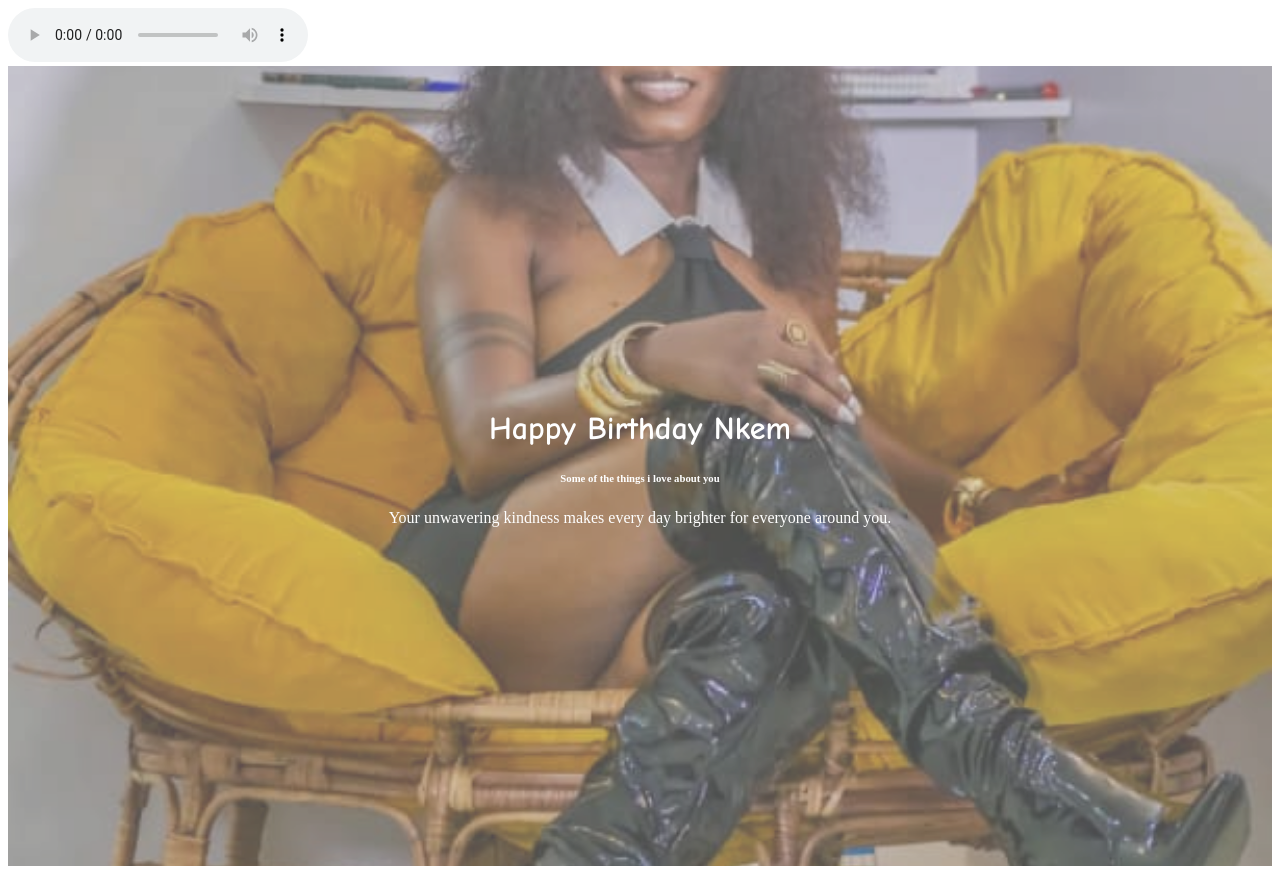
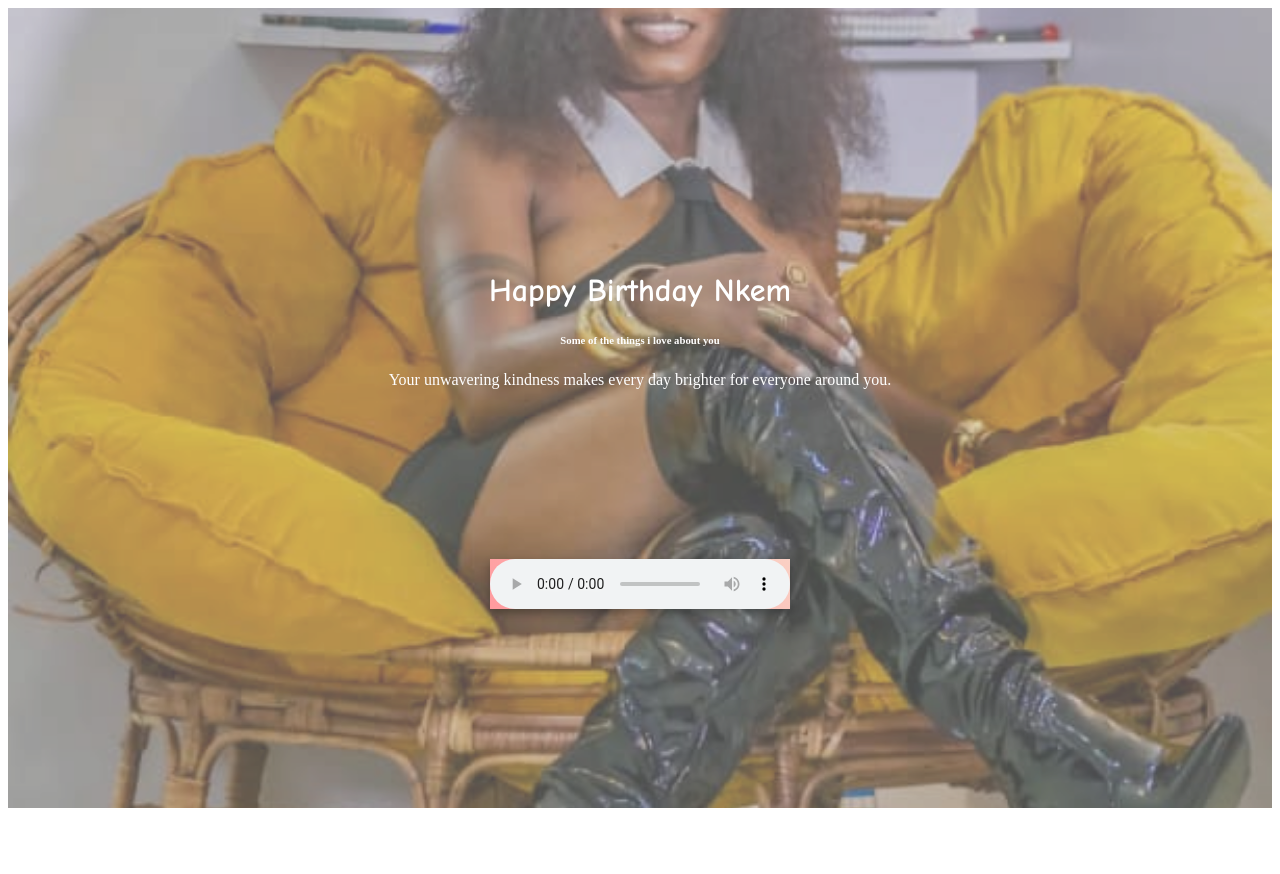
Before and after one commit to weird-cell/birthday, a plain HTML site: page index.html in a window 1280 px wide. After the commit the page ends 816 px from the top, so only its background shows below. Drawn offline with Linux system fonts and the light colour scheme.

Commit message:
Update index.html

```diff
--- a/index.html
+++ b/index.html
@@ -3,9 +3,31 @@
 <head>
     <meta charset="UTF-8">
     <meta name="viewport" content="width=device-width, initial-scale=1.0">
-    <title>Happy birthday nkem</title>
+    <title>Responsive Website with Images Containing Text</title>
 
     <style>
+         #audio-container {
+            position: absolute;
+            bottom: 20%;
+            left: 50%;
+            transform: translate(-50%, -50%);
+            z-index: 10; /* Ensure it's above the gallery content */
+        }
+
+        #background-music {
+            width: 50px; /* Adjust size as desired */
+            height: 50px; /* Adjust size as desired */
+            cursor: pointer;
+
+            background: linear-gradient(45deg, #ff9a9e, #fad0c4); /* Stylish gradient */
+            box-shadow: 0px 4px 8px rgba(0, 0, 0, 0.3);
+            outline: none;
+        }
+
+        #background-music::-webkit-media-controls-play-button,
+        #background-music::-webkit-media-controls-pause-button {
+            color: black;
+        }
         /* CSS for fading text and image overlay */
         .gallery {
             position: relative;
@@ -36,7 +58,7 @@
             width: 100%;
             height: 100%;
             background-color: rgba(0, 0, 0, 0.2); /* Dark overlay with 50% opacity */
-            z-index: 1; /* Ensure it sits above the image but below the text */
+            z-index: 1;
 }
 
         .birthday{
@@ -44,13 +66,16 @@
         }
         .overlay-text {
             position: absolute;
-            top: 50%;
+            top: 40%;
             left: 50%;
             transform: translate(-50%, -50%);
             text-align: center;
             color: white;
             z-index: 2;
         }
+        #background-music { width: 300px; /* Adjust the width as needed */ }
+
+
 
         @keyframes fadeInOut {
             0%, 95% { opacity: 0; }
@@ -87,15 +112,19 @@
 <body>
 
 
+
     <!-- Main Content -->
     <div class="content">
-         <audio controls id="background-music" autoplay loop>
-        <source src="music.mp3" type="audio/mpeg">
-        Your browser does not support the audio element.
-    </audio>
+        <div id="audio-container">
+            <audio controls id="background-music" autoplay loop>
+                <source src="music.mp3" type="audio/mpeg">
+                Your browser does not support the audio element.
+            </audio>
+        </div>
         <!-- Image Gallery with Text Overlay -->
             <!-- Image Containers for 24 Images -->
             <div class="gallery">
+
 
                 <!-- Image 1 -->
                 <div class="image-container">
```
